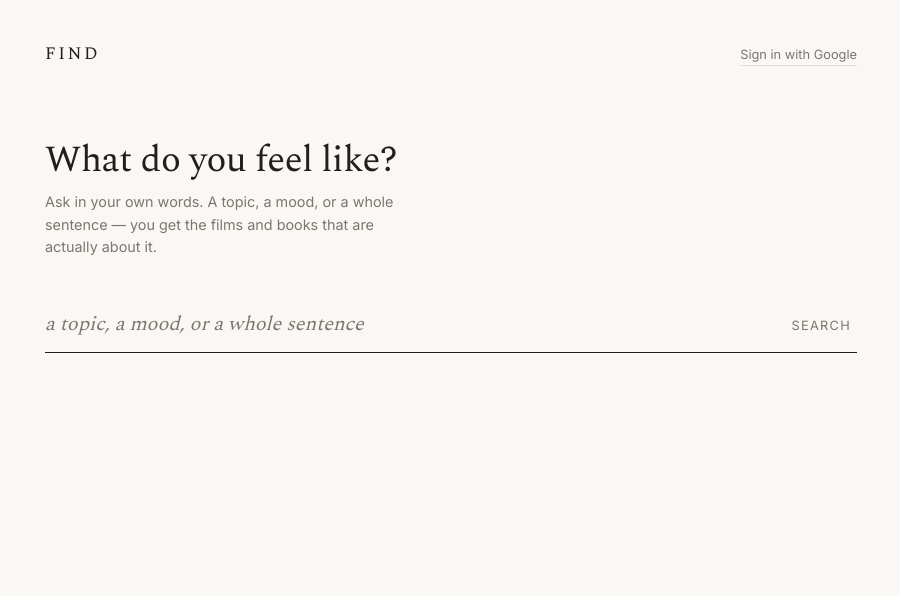
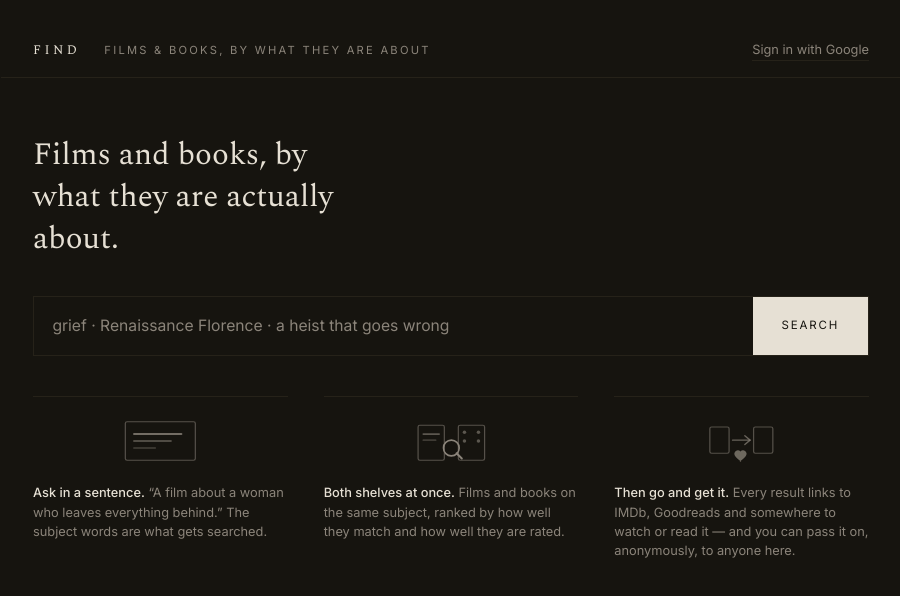
Before and after one commit to parisaetemadi/find, a plain HTML site: page index.html in a window 1280 px wide. Shown: the whole page, without its empty margins (189-1089 px from the left). Drawn offline with nearby package versions, Linux system fonts and the light colour scheme; a script that the page names is missing.

Commit message:
Rebuild the landing as a ruled card, and show what the site is for
The headline now states the premise instead of asking a question, the field
and its button share one rule the way a form on paper does, and three
drawn panels say what happens: a sentence goes in, both shelves are
searched, and every result comes with somewhere to get it.

The ground is dark everywhere now rather than following the system — the
warm off-black is the design, not a preference.

Co-Authored-By: Claude Opus 5 <noreply@anthropic.com>
Claude-Session: https://claude.ai/code/session_01NbzDEPue5C42gsVFVPTYjo

```diff
--- a/css/style.css
+++ b/css/style.css
@@ -18,12 +18,7 @@
   --serif: "Spectral", Georgia, "Times New Roman", serif;
   --sans: "Inter", -apple-system, BlinkMacSystemFont, "Segoe UI", sans-serif;
 }
-:root[data-theme="light"] {
-  --bg: #faf8f4;
-  --ink: #221f1a;
-  --muted: #7c766e;
-  --line: #e4e0d8;
-}
+
 
 * { box-sizing: border-box; }
 body {
@@ -37,9 +32,11 @@ button, input, select { font: inherit; color: inherit; }
 /* ------------------------------------------------------------------ head */
 .head {
   display: flex; justify-content: space-between; align-items: baseline;
-  max-width: 860px; margin: 0 auto; padding: 2.5rem 1.5rem 0;
+  gap: 1.5rem; max-width: 900px; margin: 0 auto;
+  padding: 2.5rem 2rem 1rem; border-bottom: 1px solid var(--line);
 }
-.wordmark { font-family: var(--serif); font-size: 1.1rem; letter-spacing: .14em; text-transform: uppercase; }
+.rubric { flex: 1; font-size: .7rem; letter-spacing: .2em; text-transform: uppercase; color: var(--muted); }
+.wordmark { font-family: var(--serif); font-size: .82rem; letter-spacing: .26em; text-transform: uppercase; }
 .who { font-size: .8rem; color: var(--muted); display: flex; gap: 1rem; align-items: baseline; }
 
 .btn {
@@ -49,9 +46,9 @@ button, input, select { font: inherit; color: inherit; }
 .btn:hover { color: var(--ink); border-color: var(--ink); }
 
 /* ------------------------------------------------------------------ main */
-main { max-width: 860px; margin: 0 auto; padding: 0 1.5rem 6rem; }
-h1 { font-family: var(--serif); font-weight: 400; font-size: 2.3rem; line-height: 1.15;
-  margin: 4.5rem 0 .6rem; letter-spacing: -.01em; }
+main { max-width: 900px; margin: 0 auto; padding: 0 2rem 6rem; }
+h1 { font-family: var(--serif); font-weight: 400; font-size: 1.95rem; line-height: 1.35;
+  max-width: 20ch; margin: 3.5rem 0 2.25rem; }
 .lede { color: var(--muted); max-width: 40ch; margin: 0 0 3rem; font-size: .9rem; }
 
 /* Before the first search the page is only its question and the line to type
@@ -61,15 +58,28 @@ body:not(.searched) .tabs,
 body:not(.searched) .status { display: none; }
 body:not(.searched) h2 { display: none; }
 
-.search { display: flex; gap: 1rem; align-items: baseline;
-  border-bottom: 1px solid var(--ink); padding-bottom: .5rem; margin-bottom: 1.5rem; }
+/* One ruled box, the way a form on paper is ruled: the field and its button
+   share a single hairline rather than each carrying their own. */
+.search { display: grid; grid-template-columns: 1fr auto; border: 1px solid var(--line); margin-bottom: 2.5rem; }
+.search:focus-within { border-color: var(--ink); }
 .search input {
-  flex: 1; border: 0; background: none; outline: none;
-  font-family: var(--serif); font-size: 1.25rem; padding: .2rem 0;
+  border: 0; background: none; outline: none;
+  font-size: .98rem; padding: 1.05rem 1.15rem;
 }
-.search input::placeholder { color: var(--muted); font-style: italic; }
-.search button { font-size: .8rem; letter-spacing: .1em; text-transform: uppercase; color: var(--muted); background: none; border: 0; cursor: pointer; }
-.search button:hover { color: var(--ink); }
+.search input::placeholder { color: var(--muted); }
+.search button {
+  background: var(--ink); color: var(--bg); border: 0; cursor: pointer;
+  padding: 0 1.8rem; font-size: .72rem; letter-spacing: .16em; text-transform: uppercase;
+}
+.search button:hover { opacity: .85; }
+
+/* ------------------------------------------------------------ explainer */
+.how { display: grid; grid-template-columns: repeat(3, 1fr); gap: 2.25rem; margin-bottom: 1rem; }
+.how figure { margin: 0; border-top: 1px solid var(--line); padding-top: 1rem; color: var(--ink); }
+.how svg { width: 100%; height: 56px; display: block; margin-bottom: .9rem; color: var(--muted); }
+.how figcaption { font-size: .8rem; color: var(--muted); line-height: 1.5; }
+.how b { font-weight: 500; color: var(--ink); }
+body.searched .how { display: none; }
 
 .filters { display: flex; flex-wrap: wrap; gap: 1.25rem; margin-bottom: 1.75rem; align-items: center; }
 .filters select {
@@ -92,16 +102,15 @@ body:not(.searched) h2 { display: none; }
 
 /* --------------------------------------------------------------- results */
 .cols { display: grid; grid-template-columns: 1fr 1fr; gap: 3rem; }
-h2 { font-family: var(--serif); font-weight: 500; font-size: .95rem;
-  letter-spacing: .1em; text-transform: uppercase; color: var(--muted);
-  margin: 0 0 1rem; padding-bottom: .5rem; border-bottom: 1px solid var(--line); }
+h2 { font-weight: 500; font-size: .7rem; letter-spacing: .2em; text-transform: uppercase;
+  color: var(--muted); margin: 0 0 1rem; padding-bottom: .6rem; border-bottom: 1px solid var(--line); }
 
 .list { display: flex; flex-direction: column; }
 .row { display: grid; grid-template-columns: 46px 1fr; gap: 1rem;
   padding: 1.1rem 0; border-bottom: 1px solid var(--line); }
 .cover { width: 46px; aspect-ratio: 2/3; background: var(--line); overflow: hidden; border-radius: var(--radius); }
 .cover img { width: 100%; height: 100%; object-fit: cover; display: block; }
-.row h3 { font-family: var(--serif); font-weight: 500; font-size: 1rem; margin: 0 0 .15rem; line-height: 1.3; }
+.row h3 { font-family: var(--serif); font-weight: 400; font-size: 1.02rem; margin: 0 0 .15rem; line-height: 1.3; }
 .meta { font-size: .76rem; color: var(--muted); margin: 0 0 .4rem; }
 .blurb { font-size: .83rem; color: var(--muted); margin: 0 0 .5rem;
   display: -webkit-box; -webkit-line-clamp: 2; -webkit-box-orient: vertical; overflow: hidden; }
@@ -134,6 +143,8 @@ dialog select, dialog input {
 .dialog-acts { display: flex; justify-content: flex-end; gap: 1.25rem; }
 
 @media (max-width: 720px) {
-  .cols { grid-template-columns: 1fr; gap: 2rem; }
-  h1 { font-size: 2rem; }
+  .cols, .how { grid-template-columns: 1fr; gap: 2rem; }
+  h1 { font-size: 1.6rem; margin-top: 2.5rem; }
+  .head { flex-wrap: wrap; }
+  .rubric { order: 3; flex-basis: 100%; }
 }
--- a/index.html
+++ b/index.html
@@ -10,20 +10,15 @@
 <link rel="preconnect" href="https://fonts.gstatic.com" crossorigin>
 <link href="https://fonts.googleapis.com/css2?family=Spectral:wght@400;500&family=Inter:wght@400;500&display=swap" rel="stylesheet">
 <link rel="stylesheet" href="css/style.css">
-<script>
-  // Set before first paint so a dark-mode visitor never sees the light ground.
-  (function () {
-    try {
-      document.documentElement.dataset.theme =
-        matchMedia('(prefers-color-scheme: light)').matches ? 'light' : 'dark';
-    } catch (e) { document.documentElement.dataset.theme = 'light'; }
-  })();
-</script>
+<!-- The ground is dark everywhere, system setting or not: this is a page for
+     reading at length in the evening, and the warm off-black it uses is the
+     point of the design rather than a preference. -->
 </head>
 <body>
 
 <header class="head">
   <span class="wordmark">Find</span>
+  <span class="rubric">films &amp; books, by what they are about</span>
   <!-- A member is a generated handle and nothing else. The name and email
        Google returns are never read by this page. -->
   <div class="who">
@@ -34,15 +29,57 @@
 </header>
 
 <main>
-  <h1>What do you feel like?</h1>
-  <p class="lede">Ask in your own words. A topic, a mood, or a whole sentence —
-    you get the films and books that are actually about it.</p>
+  <h1>Films and books, by what they are&nbsp;actually about.</h1>
 
   <form class="search" id="search-form" role="search">
     <input id="q" type="search" autocomplete="off" aria-label="What are you looking for"
-           placeholder="a topic, a mood, or a whole sentence">
+           placeholder="grief · Renaissance Florence · a heist that goes wrong">
     <button type="submit">Search</button>
   </form>
+
+  <!-- What the site does, drawn rather than explained: one sentence goes in,
+       a reel and a book come out of the same subject. It is inline SVG so it
+       costs no request and follows the page's two colours in either theme. -->
+  <section class="how" id="how" aria-label="How it works">
+    <figure>
+      <svg viewBox="0 0 92 64" role="img" aria-label="A typed sentence">
+        <rect x="6" y="10" width="80" height="44" rx="2" fill="none" stroke="currentColor" stroke-width="1.4" opacity=".55"/>
+        <line x1="16" y1="24" x2="70" y2="24" stroke="currentColor" stroke-width="2.4" stroke-linecap="round" opacity=".8"/>
+        <line x1="16" y1="32" x2="58" y2="32" stroke="currentColor" stroke-width="2.4" stroke-linecap="round" opacity=".5"/>
+        <line x1="16" y1="40" x2="40" y2="40" stroke="currentColor" stroke-width="2.4" stroke-linecap="round" opacity=".3"/>
+      </svg>
+      <figcaption><b>Ask in a sentence.</b> “A film about a woman who leaves
+        everything behind.” The subject words are what gets searched.</figcaption>
+    </figure>
+    <figure>
+      <svg viewBox="0 0 92 64" role="img" aria-label="Two catalogues searched at once">
+        <rect x="8" y="14" width="30" height="40" rx="2" fill="none" stroke="currentColor" stroke-width="1.4" opacity=".55"/>
+        <line x1="14" y1="24" x2="32" y2="24" stroke="currentColor" stroke-width="2" stroke-linecap="round" opacity=".6"/>
+        <line x1="14" y1="31" x2="28" y2="31" stroke="currentColor" stroke-width="2" stroke-linecap="round" opacity=".35"/>
+        <rect x="54" y="14" width="30" height="40" rx="2" fill="none" stroke="currentColor" stroke-width="1.4" opacity=".55"/>
+        <circle cx="61" cy="22" r="2" fill="currentColor" opacity=".6"/>
+        <circle cx="61" cy="32" r="2" fill="currentColor" opacity=".6"/>
+        <circle cx="77" cy="22" r="2" fill="currentColor" opacity=".6"/>
+        <circle cx="77" cy="32" r="2" fill="currentColor" opacity=".6"/>
+        <circle cx="46" cy="40" r="9" fill="none" stroke="currentColor" stroke-width="1.8"/>
+        <line x1="52" y1="46" x2="58" y2="52" stroke="currentColor" stroke-width="2.2" stroke-linecap="round"/>
+      </svg>
+      <figcaption><b>Both shelves at once.</b> Films and books on the same
+        subject, ranked by how well they match and how well they are rated.</figcaption>
+    </figure>
+    <figure>
+      <svg viewBox="0 0 92 64" role="img" aria-label="Where to watch or read, and what others suggest">
+        <rect x="10" y="16" width="22" height="30" rx="2" fill="none" stroke="currentColor" stroke-width="1.4" opacity=".55"/>
+        <rect x="60" y="16" width="22" height="30" rx="2" fill="none" stroke="currentColor" stroke-width="1.4" opacity=".55"/>
+        <path d="M36 31h20" stroke="currentColor" stroke-width="1.6" stroke-linecap="round" opacity=".7"/>
+        <path d="M50 26l6 5-6 5" fill="none" stroke="currentColor" stroke-width="1.6" stroke-linecap="round" stroke-linejoin="round" opacity=".7"/>
+        <path d="M46 56c-4-3.4-8-6-8-9.6a4 4 0 0 1 7-2.4 4 4 0 0 1 7 2.4c0 3.6-4 6.2-8 9.6z" fill="currentColor" opacity=".75"/>
+      </svg>
+      <figcaption><b>Then go and get it.</b> Every result links to IMDb,
+        Goodreads and somewhere to watch or read it — and you can pass it on,
+        anonymously, to anyone here.</figcaption>
+    </figure>
+  </section>
 
   <!-- Filters stay out of the way: one quiet row, no labels shouting. -->
   <div class="filters" id="filters">
```
